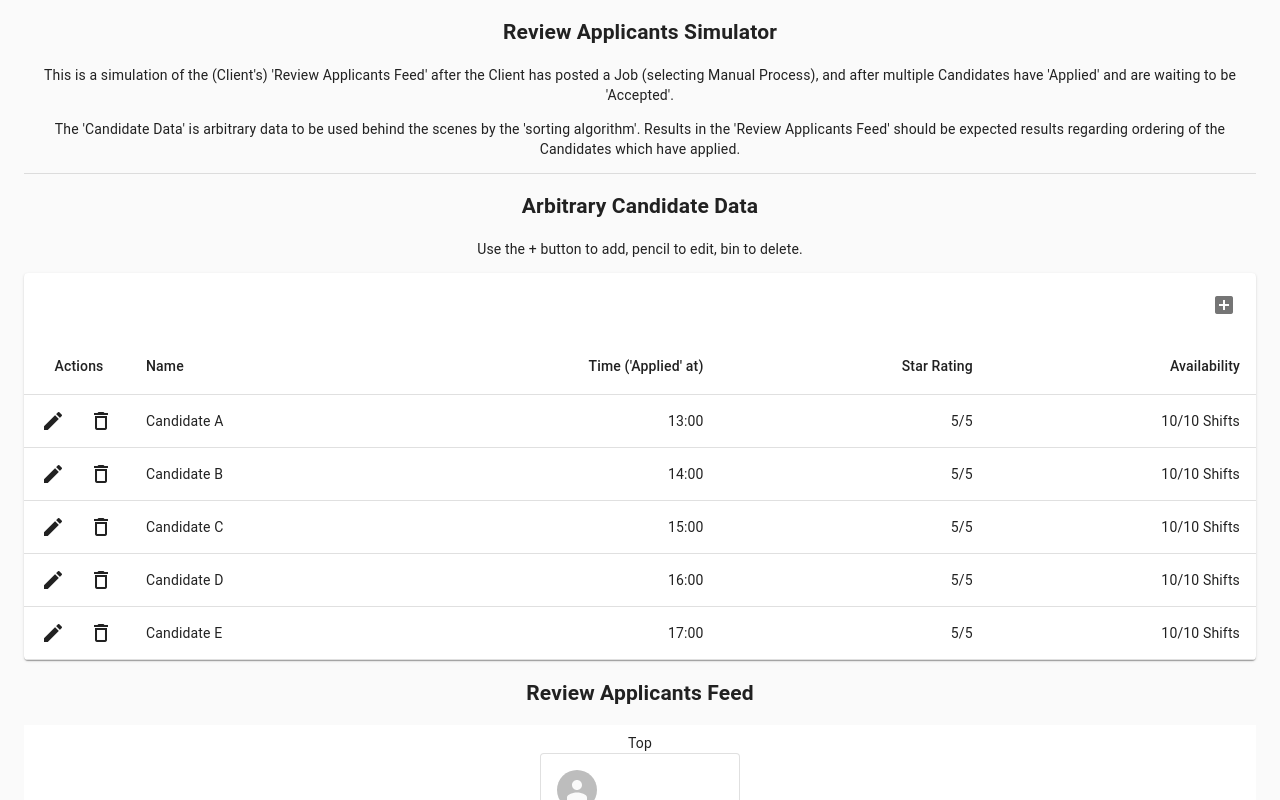
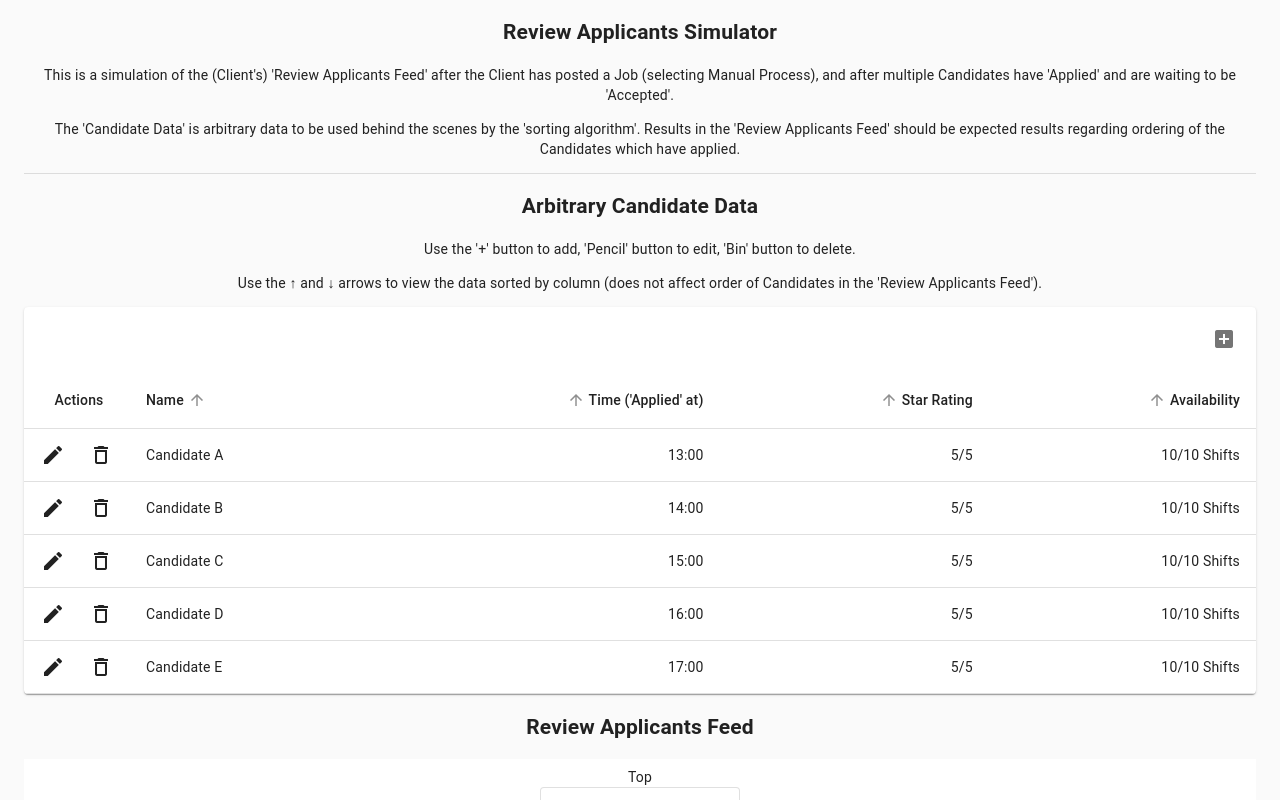
Before and after one commit to timhc22/applications-playground, a React (Create React App) app: page / in a window 1280 px wide. Shown: the top 800 px of the page. Built offline with nearby package versions, Linux system fonts and the light colour scheme.

Commit message:
Adjust UI

```diff
--- a/src/App.scss
+++ b/src/App.scss
@@ -36,3 +36,8 @@
     transform: rotate(360deg);
   }
 }
+
+
+.MuiTableSortLabel-icon {
+  opacity: 0.5 !important;
+}
--- a/src/pages/DashboardPage/DashboardPage.tsx
+++ b/src/pages/DashboardPage/DashboardPage.tsx
@@ -51,7 +51,9 @@ export default function DashboardPage(): JSX.Element {
 
       <Divider />
       <h2>Arbitrary Candidate Data</h2>
-      <p>Use the + button to add, pencil to edit, bin to delete.</p>
+      <p>Use the '+' button to add, 'Pencil' button to edit, 'Bin' button to delete.</p>
+      <p>Use the &uarr; and &darr; arrows to view the data sorted by column (does not affect order of
+        Candidates in the 'Review Applicants Feed').</p>
 
       <TableContainer component={Paper}>
         <MaterialTable
@@ -60,7 +62,8 @@ export default function DashboardPage(): JSX.Element {
           title={""}
           options={{
             search: false,
-            paging: false
+            paging: false,
+            sorting: true,
           }}
           editable={{
             onRowAdd: (newData) =>
--- a/src/pages/DashboardPage/ReviewList.tsx
+++ b/src/pages/DashboardPage/ReviewList.tsx
@@ -48,13 +48,21 @@ export default function ReviewList(props: any): JSX.Element {
   console.log(props);
   const classes = useStyles();
 
+  const unsortedData = props.data;
+  let sortedData;
+
+  // Sorting Algorithm
+  sortedData = unsortedData.sort((a: any, b: any) => {
+    return a.timestamp-b.timestamp;
+  });
+
   return (
     <section>
       <h2>Review Applicants Feed</h2>
       <div className={classes.listContainer}>
         <List className={classes.list}>
           <div>Top</div>
-          {props.data.map((row: Data) => (
+          {sortedData.map((row: Data) => (
             <Card key={row.name} className={classes.card} variant="outlined">
               <CardContent>
                 <ListItemAvatar>
```
